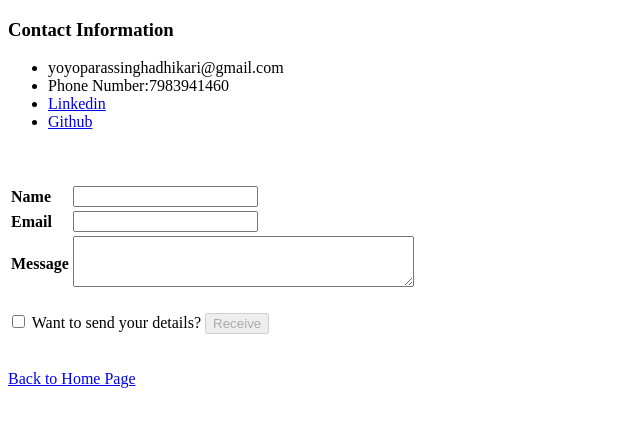
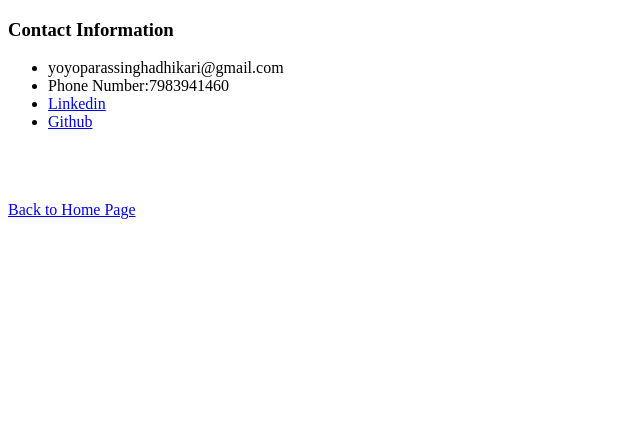
Before and after one commit to adhikariparas/cv, a plain HTML site: page contact.html in a window 1280 px wide. Shown: the whole page, without its empty margins (0-640 px from the left). Drawn offline with Linux system fonts and the light colour scheme.

Commit message:
Update contact.html

```diff
--- a/contact.html
+++ b/contact.html
@@ -14,28 +14,9 @@
     <li><a href="https://linkedin.com/in/paras-singh-adhikari-04350a166">Linkedin</a></li>
     <li><a href="https://github.com/adhikariparas">Github</a></li>
   </ul>
-  <br><br>
-  <form>
-    <table>
-      <tr>
-        <td><strong>Name</strong></td>
-        <td><input type="text" name="" value=""></td>
-      </tr>
-      <tr>
-        <td><strong>Email</strong></td>
-        <td><input type="Email" name="" value=""></td>
-      </tr>
-      <tr>
-        <td><strong>Message</strong></td>
-        <td><textarea name="name" rows="3" cols="40"></textarea></td>
-      </tr>
-    </table>
-    <br>
-    <input type="checkbox" id="tick" onchange="document.getElementById('terms').disabled = !this.checked;" />
-    <label for="">Want to send your details?</label>
-    <button type="submit" class="btn btn1" name="terms" disabled id="terms">Receive</i></button>
-  </form>
-  <br><br>
+  <br>
+  <br>
+  <br>
   <a href="index.html">Back to Home Page</a>
 </body>
 
```
